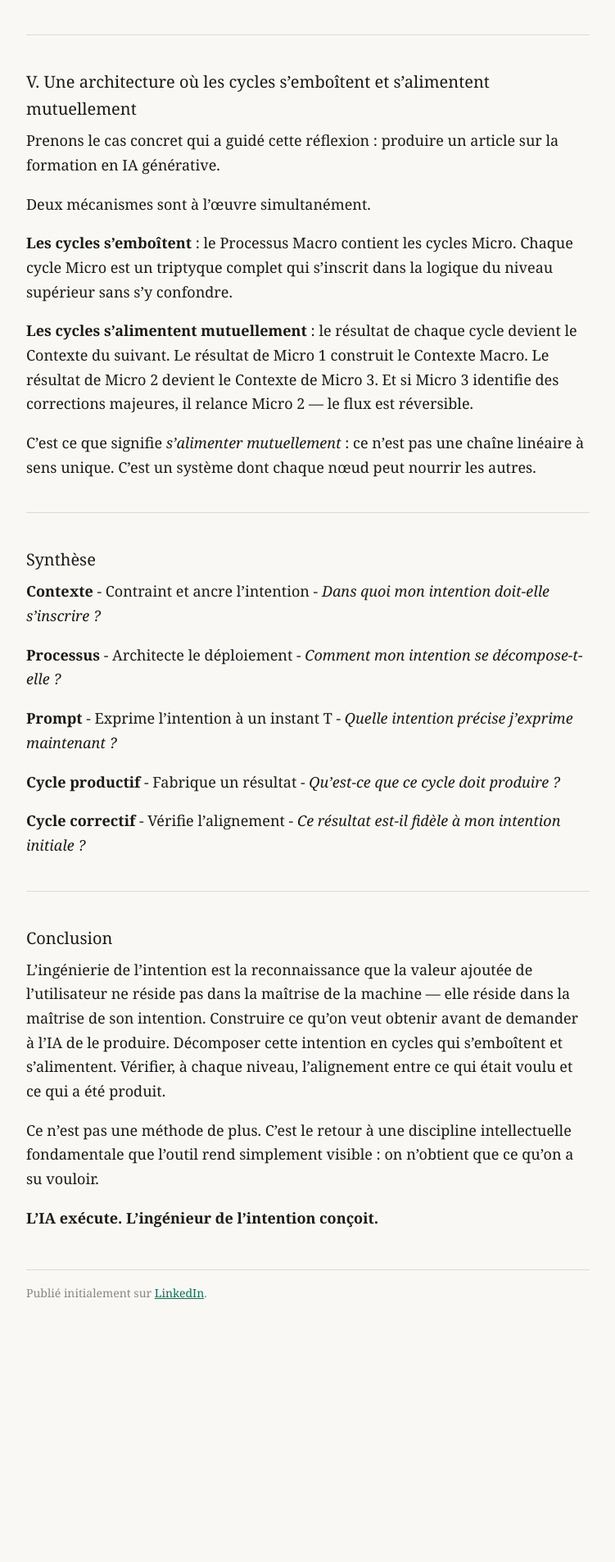
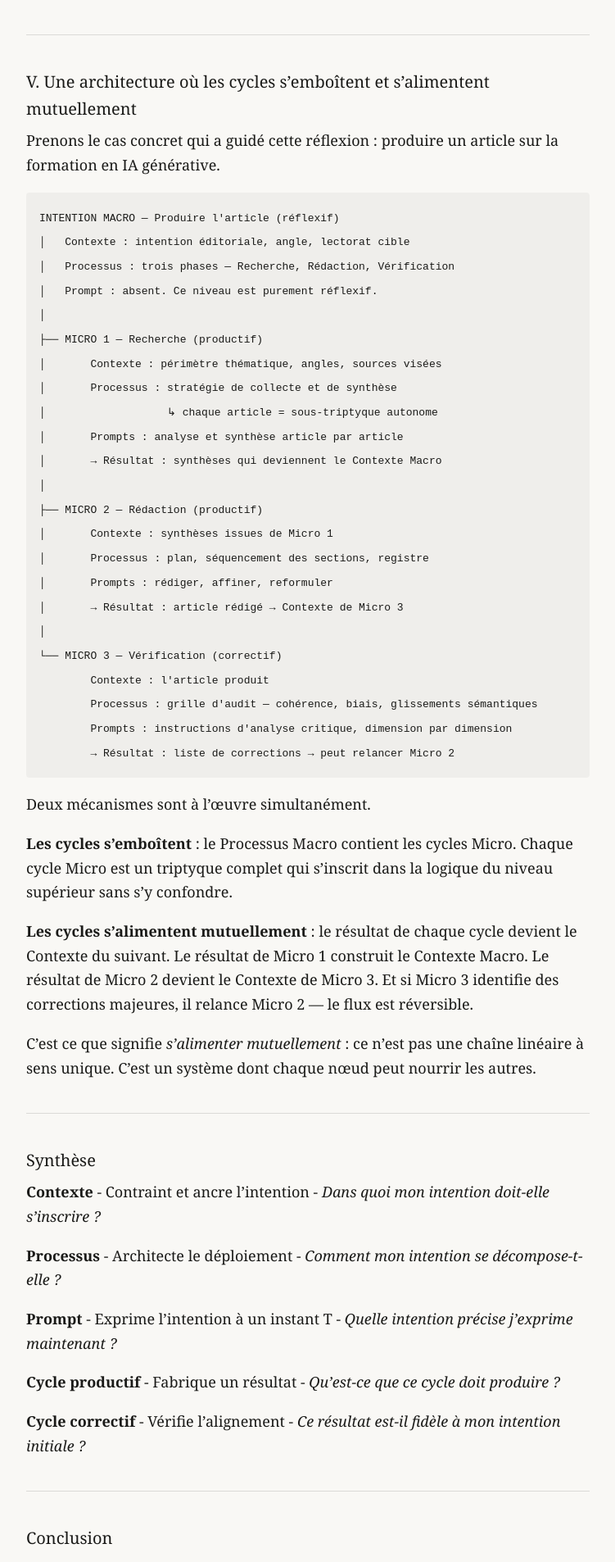
Before and after one commit to jalaime-a11y/jalaime-a11y.github.io, a Jekyll site: the page built from articles/_posts/2026-02-19-lingenierie-de-lintention.md, in a window 1280 px wide. Shown: the part 3365-5271 px from the top of the page at 82% size, without its empty margins (264-1015 px from the left). Built offline with Jekyll 4.4.1, drawn with Linux system fonts in a browser that asks for light colours; before the commit the page ends 5019 px from its top, so only the background shows below that.

Commit message:
Complète les passages manquants de deux articles (#3)
Les 4 définitions de « Définir l'agent IA » et le schéma des cycles de « L'Ingénierie de l'intention », vidés par l'export LinkedIn, sont rétablis.

Co-Authored-By: Claude Opus 5.5 <noreply@anthropic.com>
Claude-Session: https://claude.ai/code/session_01B3CFm78yCyQRuoZHBW9K4h

````diff
--- a/articles/_posts/2026-02-19-lingenierie-de-lintention.md
+++ b/articles/_posts/2026-02-19-lingenierie-de-lintention.md
@@ -73,7 +73,31 @@ Tous les cycles ne sont pas de nature productive. Certains sont **correctifs** :
 
 Prenons le cas concret qui a guidé cette réflexion : produire un article sur la formation en IA générative.
 
-<!-- À COMPLÉTER : schéma des cycles absent de l'export LinkedIn (bloc de code non exporté) -->
+```text
+INTENTION MACRO — Produire l'article (réflexif)
+│   Contexte : intention éditoriale, angle, lectorat cible
+│   Processus : trois phases — Recherche, Rédaction, Vérification
+│   Prompt : absent. Ce niveau est purement réflexif.
+│
+├── MICRO 1 — Recherche (productif)
+│       Contexte : périmètre thématique, angles, sources visées
+│       Processus : stratégie de collecte et de synthèse
+│                   ↳ chaque article = sous-triptyque autonome
+│       Prompts : analyse et synthèse article par article
+│       → Résultat : synthèses qui deviennent le Contexte Macro
+│
+├── MICRO 2 — Rédaction (productif)
+│       Contexte : synthèses issues de Micro 1
+│       Processus : plan, séquencement des sections, registre
+│       Prompts : rédiger, affiner, reformuler
+│       → Résultat : article rédigé → Contexte de Micro 3
+│
+└── MICRO 3 — Vérification (correctif)
+        Contexte : l'article produit
+        Processus : grille d'audit — cohérence, biais, glissements sémantiques
+        Prompts : instructions d'analyse critique, dimension par dimension
+        → Résultat : liste de corrections → peut relancer Micro 2
+```
 
 Deux mécanismes sont à l'œuvre simultanément.
 
--- a/assets/articles.css
+++ b/assets/articles.css
@@ -55,7 +55,7 @@ a { color: var(--accent); }
 .corps img { max-width: 100%; height: auto; display: block; margin: 24px auto; }
 .corps code { font-size: 0.85em; background: var(--code-bg); padding: 1px 4px; border-radius: 3px; }
 .corps pre { background: var(--code-bg); padding: 16px; overflow-x: auto; border-radius: 4px; }
-.corps pre code { background: none; padding: 0; }
+.corps pre code { background: none; padding: 0; font-size: 13px; line-height: 1.25; }
 .corps hr { border: 0; border-top: 1px solid var(--border); margin: 40px 0; }
 .corps table { border-collapse: collapse; width: 100%; display: block; overflow-x: auto; }
 .corps th, .corps td { border: 1px solid var(--border); padding: 6px 10px; text-align: left; }
````
Also changed, not shown: articles/_posts/2026-04-18-definir-lagent-ia-une-architecture-de-comprehension-en.md (+14 -4 lines).
